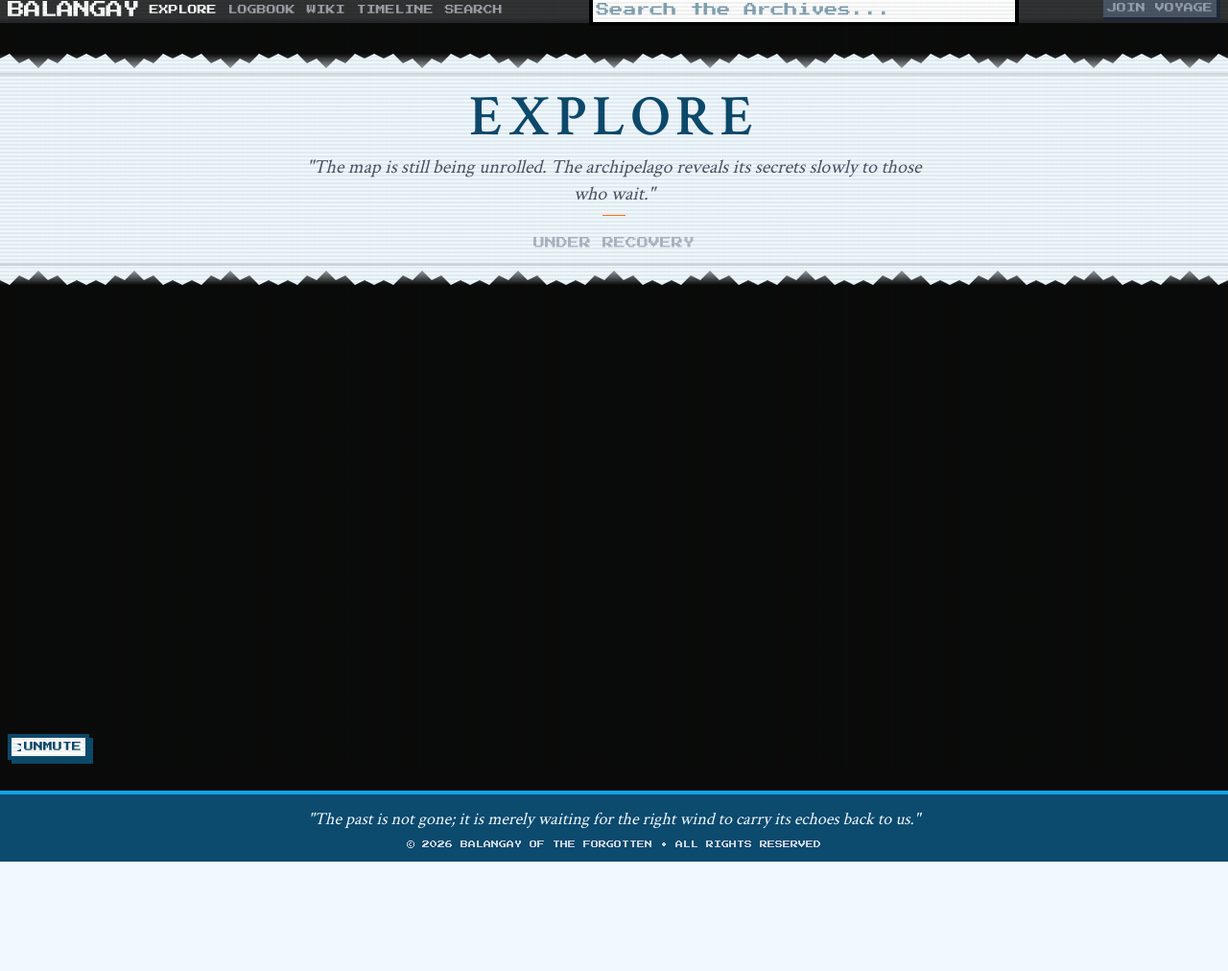
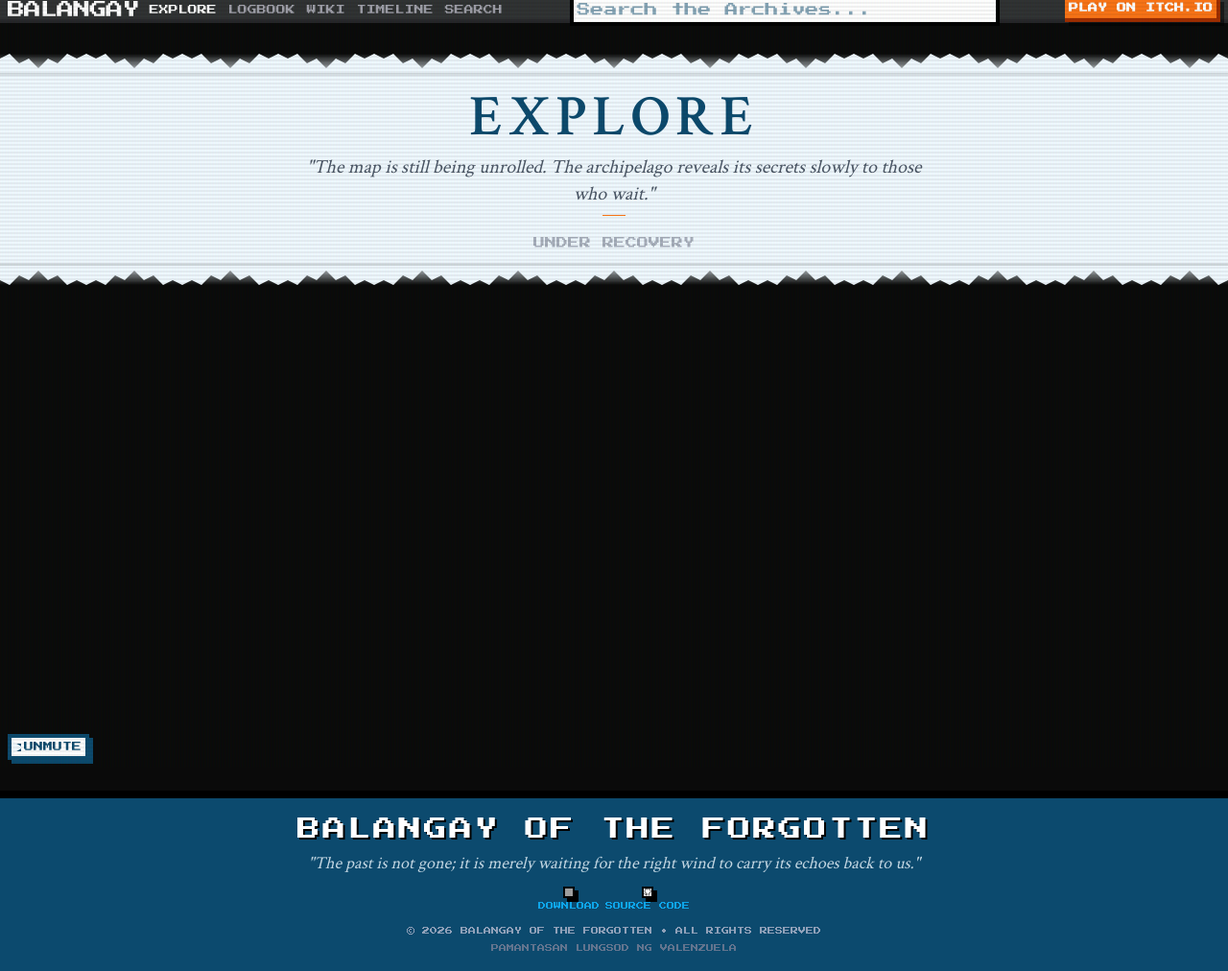
Before and after one commit to PSergio984/balangay-of-the-forgotten-website, a Next.js app: page /explore in a window 1280 px wide. Shown: the whole page at 96% size. Before the commit the page ends 898 px from the top, so only its background shows below. Built offline with nearby package versions, Linux system fonts and the light colour scheme; grey boxes are pictures that could not be loaded.

Commit message:
feat(landing): add gamecon awards and external links
- Replaced disabled 'Join Voyage' button with 'Play on itch.io' link in Navbar
- Added dedicated 'Honors & Accolades' section for GameCon 2026 PLV awards
- Added GitHub and itch.io social links to Footer

```diff
--- a/app/(site)/page.tsx
+++ b/app/(site)/page.tsx
@@ -5,6 +5,7 @@ import BulletinBoard from "@/components/landing/BulletinBoard";
 import RolesSection from "@/components/landing/RolesSection";
 import WorldMapSection from "@/components/landing/WorldMapSection";
 import RelicShowcase from "@/components/landing/RelicShowcase";
+import AccoladesSection from "@/components/landing/AccoladesSection";
 import { getPayloadInstance } from "@/lib/payload";
 
 export const revalidate = 3600;
@@ -60,6 +61,9 @@ export default async function Home() {
       {/* Interactive Relic Collection Section */}
       <RelicShowcase />
 
+      {/* Game Awards and Recognitions */}
+      <AccoladesSection />
+
       {/* Town Bulletin Board (News Feed) */}
       <BulletinBoard news={newsResult.docs.map(doc => ({
         id: doc.id,
--- /dev/null
+++ b/components/landing/AccoladesSection.tsx
@@ -0,0 +1,87 @@
+"use client";
+
+import React from 'react';
+import { motion } from 'framer-motion';
+
+const ACCOLADES = [
+  {
+    title: "Best Booth",
+    event: "Gamecon 2026",
+    organization: "Pamantasan Lungsod ng Valenzuela",
+    icon: "🏆"
+  },
+  {
+    title: "3rd Place",
+    event: "Hybrid Tabletop Category",
+    organization: "Gamecon 2026 PLV",
+    icon: "🥉"
+  }
+];
+
+export default function AccoladesSection() {
+  return (
+    <section className="py-24 bg-[#0a0a0a] border-t-8 border-[#0C4A6E] relative overflow-hidden">
+      <div className="absolute inset-0 opacity-10 pointer-events-none" style={{
+        backgroundImage: 'url("/videos/animations/logo.png")',
+        backgroundPosition: 'center',
+        backgroundRepeat: 'no-repeat',
+        backgroundSize: 'cover'
+      }} />
+
+      <div className="max-w-6xl mx-auto px-4 relative z-10">
+        <div className="text-center mb-16">
+          <motion.h2
+            initial={{ opacity: 0, y: -20 }}
+            whileInView={{ opacity: 1, y: 0 }}
+            viewport={{ once: true }}
+            className="text-3xl md:text-5xl font-pixel text-[#F97316] mb-6 tracking-widest uppercase drop-shadow-[4px_4px_0_rgba(12,74,110,1)]"
+          >
+            Honors & Accolades
+          </motion.h2>
+          <div className="w-32 h-2 bg-[#0EA5E9] mx-auto mb-6" />
+          <p className="font-serif text-gray-300 text-lg md:text-xl italic max-w-2xl mx-auto">
+            "The strength of the Balangay is recognized not just by the deities, but by the realms beyond the mist."
+          </p>
+        </div>
+
+        <div className="grid grid-cols-1 md:grid-cols-2 gap-8 lg:gap-12">
+          {ACCOLADES.map((award, index) => (
+            <motion.div
+              key={index}
+              initial={{ opacity: 0, y: 30 }}
+              whileInView={{ opacity: 1, y: 0 }}
+              viewport={{ once: true }}
+              transition={{ delay: index * 0.2 }}
+              className="bg-black/50 border-4 border-[#0EA5E9] p-8 text-center relative group hover:border-[#F97316] transition-colors shadow-[8px_8px_0px_0px_rgba(12,74,110,0.8)] hover:translate-x-1 hover:translate-y-1 hover:shadow-none duration-300"
+            >
+              <div className="text-6xl mb-6 group-hover:scale-110 transition-transform duration-300 drop-shadow-[2px_2px_0_rgba(249,115,22,1)]">
+                {award.icon}
+              </div>
+              <h3 className="text-2xl md:text-3xl font-bold uppercase tracking-tighter text-white mb-2 font-pixel leading-relaxed">
+                {award.title}
+              </h3>
+              <p className="text-[#0EA5E9] font-bold uppercase tracking-widest text-sm mb-1">
+                {award.event}
+              </p>
+              <p className="text-gray-400 text-xs uppercase font-pixel tracking-widest">
+                {award.organization}
+              </p>
+            </motion.div>
+          ))}
+        </div>
+
+        <motion.div
+          initial={{ opacity: 0 }}
+          whileInView={{ opacity: 1 }}
+          viewport={{ once: true }}
+          transition={{ delay: 0.6 }}
+          className="mt-16 text-center"
+        >
+          <p className="font-pixel text-[10px] text-gray-500 uppercase tracking-widest">
+            GameCon 2026 Official Selection
+          </p>
+        </motion.div>
+      </div>
+    </section>
+  );
+}
--- a/components/landing/Footer.tsx
+++ b/components/landing/Footer.tsx
@@ -2,12 +2,46 @@ import React from 'react';
 
 export default function Footer() {
   return (
-    <footer className="bg-[#0C4A6E] flex flex-col items-center justify-center p-8 py-12 border-t-4 border-[#0EA5E9]">
-      <p className="text-[#F0F9FF] font-serif text-center max-w-2xl italic text-lg mb-6">
-        &quot;The past is not gone; it is merely waiting for the right wind to carry its echoes back to us.&quot;
-      </p>
-      <div className="font-pixel text-[8px] text-slate-300">
-        © 2026 BALANGAY OF THE FORGOTTEN • ALL RIGHTS RESERVED
+    <footer className="bg-[#0C4A6E] flex flex-col items-center justify-center p-8 py-16 border-t-8 border-black">
+      <div className="max-w-4xl mx-auto flex flex-col items-center">
+        <h3 className="font-pixel text-2xl text-white mb-6 uppercase tracking-widest drop-shadow-[2px_2px_0_rgba(0,0,0,1)]">
+          BALANGAY OF THE FORGOTTEN
+        </h3>
+
+        <p className="text-[#F0F9FF] font-serif text-center max-w-2xl italic text-lg mb-10 opacity-80">
+          &quot;The past is not gone; it is merely waiting for the right wind to carry its echoes back to us.&quot;
+        </p>
+
+        <div className="flex gap-6 mb-12">
+          <a
+            href="https://itch.io/e/36476865/psergio-published-balangay-of-the-forgotten"
+            target="_blank"
+            rel="noopener noreferrer"
+            className="group flex flex-col items-center gap-2"
+          >
+            <div className="w-12 h-12 bg-white flex items-center justify-center border-2 border-black shadow-[4px_4px_0px_0px_rgba(0,0,0,1)] group-hover:translate-y-1 group-hover:shadow-[2px_2px_0px_0px_rgba(0,0,0,1)] transition-all">
+              <img src="https://static.itch.io/images/itchio-textless-black.svg" alt="itch.io" className="w-8 h-8" />
+            </div>
+            <span className="font-pixel text-[8px] text-[#0EA5E9] uppercase group-hover:text-white transition-colors">Download</span>
+          </a>
+
+          <a
+            href="https://github.com/PSergio984/balangay-of-the-forgotten-website"
+            target="_blank"
+            rel="noopener noreferrer"
+            className="group flex flex-col items-center gap-2"
+          >
+            <div className="w-12 h-12 bg-white flex items-center justify-center border-2 border-black shadow-[4px_4px_0px_0px_rgba(0,0,0,1)] group-hover:translate-y-1 group-hover:shadow-[2px_2px_0px_0px_rgba(0,0,0,1)] transition-all">
+              <svg viewBox="0 0 24 24" width="24" height="24" stroke="currentColor" strokeWidth="2" fill="none" strokeLinecap="round" strokeLinejoin="round" className="text-black"><path d="M9 19c-5 1.5-5-2.5-7-3m14 6v-3.87a3.37 3.37 0 0 0-.94-2.61c3.14-.35 6.44-1.54 6.44-7A5.44 5.44 0 0 0 20 4.77 5.07 5.07 0 0 0 19.91 1S18.73.65 16 2.48a13.38 13.38 0 0 0-7 0C6.27.65 5.09 1 5.09 1A5.07 5.07 0 0 0 5 4.77a5.44 5.44 0 0 0-1.5 3.78c0 5.42 3.3 6.61 6.44 7A3.37 3.37 0 0 0 9 18.13V22"></path></svg>
+            </div>
+            <span className="font-pixel text-[8px] text-[#0EA5E9] uppercase group-hover:text-white transition-colors">Source Code</span>
+          </a>
+        </div>
+
+        <div className="font-pixel text-[8px] text-slate-400 text-center leading-loose">
+          <p>© 2026 BALANGAY OF THE FORGOTTEN • ALL RIGHTS RESERVED</p>
+          <p className="mt-2 text-slate-500">PAMANTASAN LUNGSOD NG VALENZUELA</p>
+        </div>
       </div>
     </footer>
   );
--- a/components/landing/PixelNavbar.tsx
+++ b/components/landing/PixelNavbar.tsx
@@ -50,13 +50,14 @@ export default function PixelNavbar() {
           </div>
 
           <div className="flex items-center shrink-0">
-            <button
-              disabled
-              aria-label="Join the voyage (Currently Disabled)"
-              className="bg-gray-600 text-gray-400 cursor-not-allowed px-4 py-2 text-[10px] uppercase border-b-4 border-r-4 border-gray-800 transition-all"
+            <a
+              href="https://itch.io/e/36476865/psergio-published-balangay-of-the-forgotten"
+              target="_blank"
+              rel="noopener noreferrer"
+              className="bg-[#F97316] hover:bg-orange-500 text-white px-4 py-3 text-[10px] font-bold uppercase border-b-4 border-r-4 border-orange-800 active:border-0 active:translate-y-1 active:translate-x-1 transition-all shadow-[4px_4px_0_rgba(0,0,0,0.5)]"
             >
-              Join Voyage
-            </button>
+              Play on itch.io
+            </a>
           </div>
         </div>
       </div>
```
